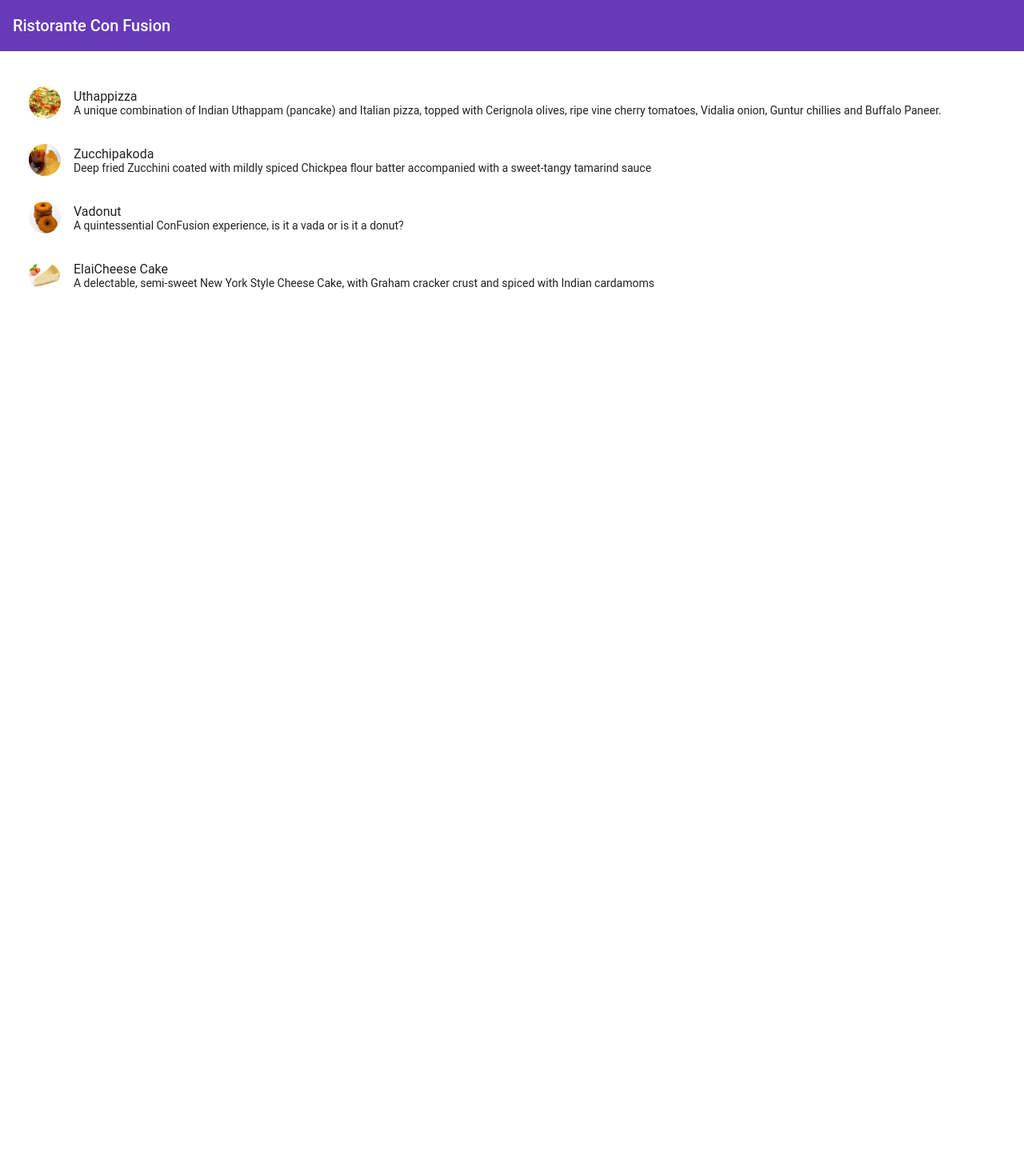
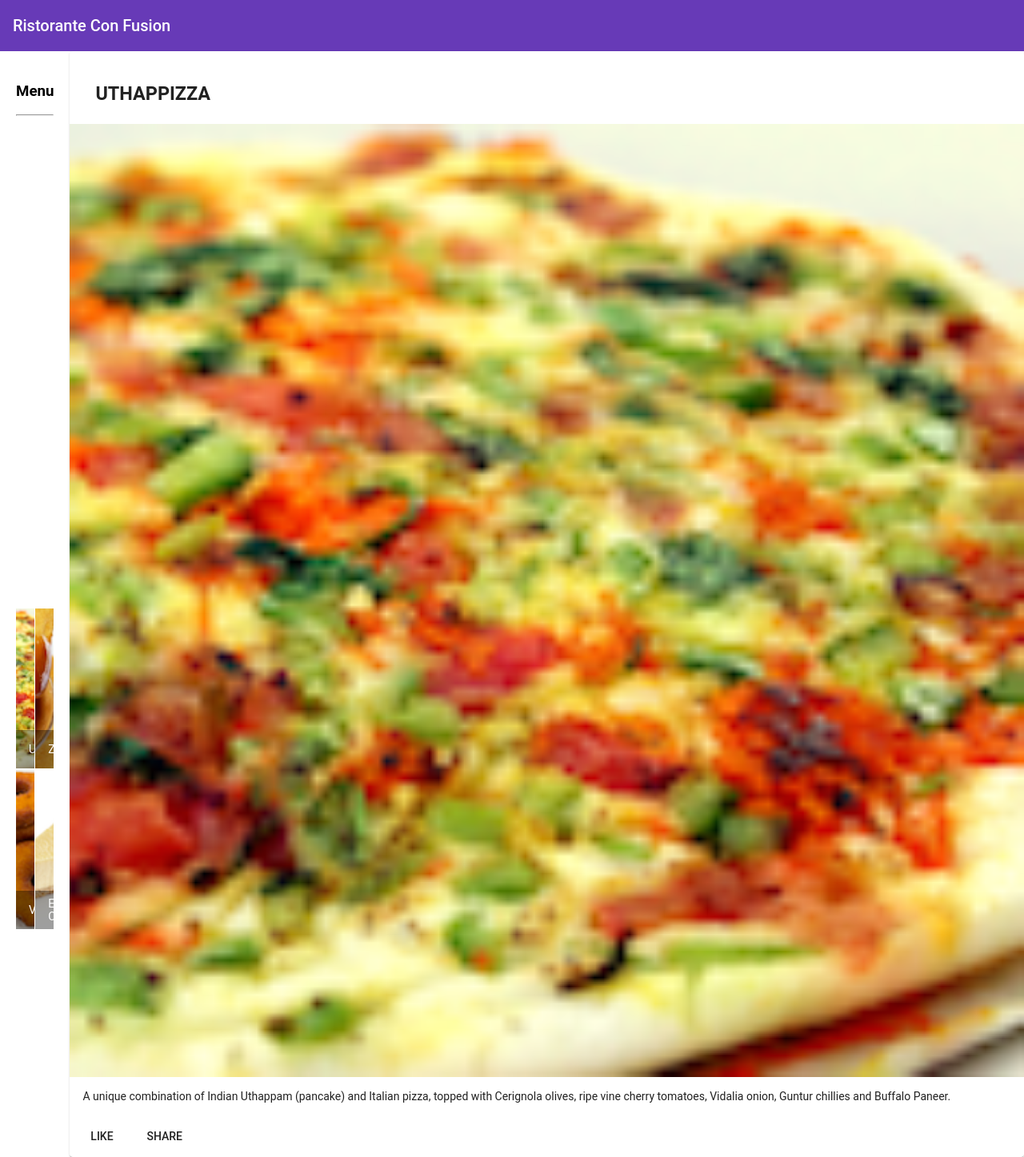
Before and after one commit to tontonsevilla/angular-confusion, an Angular app in the folder conFusion/: page / in a window 1280 px wide. Shown: the whole page at 80% size. Before the commit the page ends 800 px from the top, so only its background shows below. Built offline with nearby package versions, Linux system fonts and the light colour scheme.

Commit message:
Components Part 2

```diff
--- a/conFusion/src/app/app.module.ts
+++ b/conFusion/src/app/app.module.ts
@@ -10,6 +10,9 @@
 import 'hammerjs';
 import { MenuComponent } from './menu/menu.component';
 import { MatListModule } from '@angular/material/list';
+import { MatGridListModule } from '@angular/material/grid-list';
+import { MatCardModule } from '@angular/material/card';
+import { MatButtonModule } from '@angular/material/button';
 
 @NgModule({
   declarations: [
@@ -24,6 +27,9 @@
     MatToolbarModule,
     FlexLayoutModule,
     MatListModule,
+    MatGridListModule,
+    MatCardModule,
+    MatButtonModule
   ],
   providers: [],
   bootstrap: [AppComponent]
--- a/conFusion/src/app/menu/menu.component.html
+++ b/conFusion/src/app/menu/menu.component.html
@@ -2,14 +2,41 @@
      fxLayout="column"
      fxLayoutGap="10px">
 
-  <mat-list fxFlex>
-    <mat-list-item *ngFor="let dish of dishes">
-      <img matListAvatar src={{dish.image}} alt={{dish.name}}>
-      <h1 matLine> {{dish.name}} </h1>
-      <p matLine>
-        <span> {{dish.description}} </span>
-      </p>
-    </mat-list-item>
-  </mat-list>
+  <div fxFlex>
+    <div>
+      <h3>Menu</h3>
+      <hr>
+    </div>
+  </div>
+
+  <div fxFlex>
+    <mat-grid-list cols="2" rowHeight="200px">
+      <mat-grid-tile *ngFor="let dish of dishes">
+        <img height="200px" src={{dish.image}} alt={{dish.name}}>
+        <mat-grid-tile-footer>
+          <h1>{{dish.name | uppercase}}</h1>
+        </mat-grid-tile-footer>
+      </mat-grid-tile>
+    </mat-grid-list>
+  </div>
 
 </div>
+
+<div fxFlex *ngIf="selectedDish">
+  <mat-card>
+    <mat-card-header>
+      <mat-card-title>
+        <h3>{{selectedDish.name | uppercase}}</h3>
+      </mat-card-title>
+    </mat-card-header>
+    <img mat-card-image src={{selectedDish.image}} alt={{selectedDish.name}}>
+    <mat-card-content>
+      <p>{{selectedDish.description}}
+      </p>
+    </mat-card-content>
+    <mat-card-actions>
+      <button mat-button>LIKE</button>
+      <button mat-button>SHARE</button>
+    </mat-card-actions>
+  </mat-card>
+</div>
--- a/conFusion/src/app/menu/menu.component.ts
+++ b/conFusion/src/app/menu/menu.component.ts
@@ -1,14 +1,7 @@
 import { Component, OnInit } from '@angular/core';
 import { Dish } from '../shared/dish';
 
-@Component({
-  selector: 'app-menu',
-  templateUrl: './menu.component.html',
-  styleUrls: ['./menu.component.scss']
-})
-export class MenuComponent implements OnInit {
-
-  dishes: Dish[] = [
+const DISHES: Dish[] = [
   {
     id: '0',
     name: 'Uthappizza',
@@ -52,6 +45,17 @@
   }
  ];
 
+@Component({
+  selector: 'app-menu',
+  templateUrl: './menu.component.html',
+  styleUrls: ['./menu.component.scss']
+})
+
+export class MenuComponent implements OnInit {
+
+  dishes = DISHES;
+  selectedDish = DISHES[0];
+
   constructor() { }
 
   ngOnInit() {
```
Lines whose indentation alone changed are shown as unchanged.
